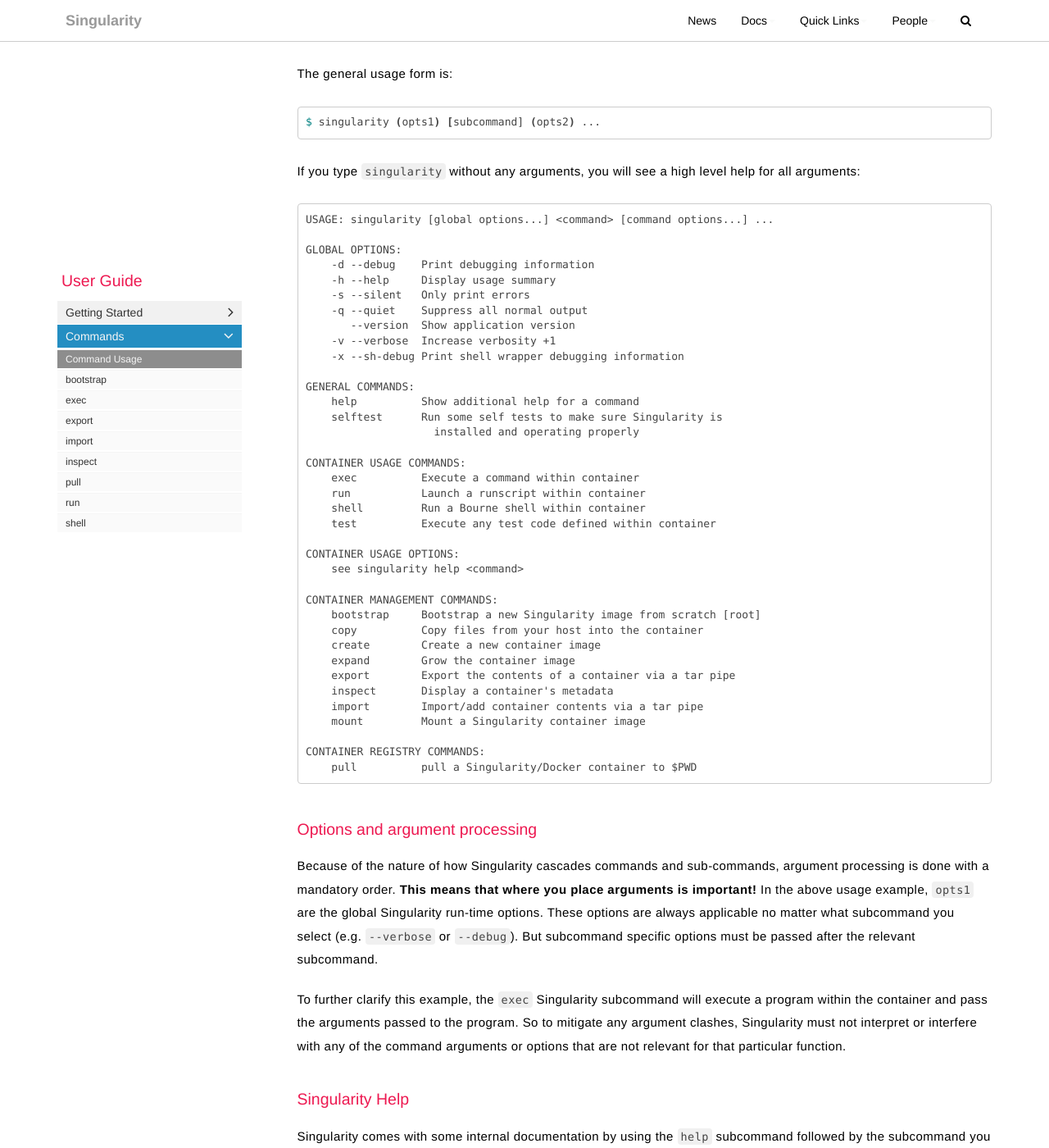
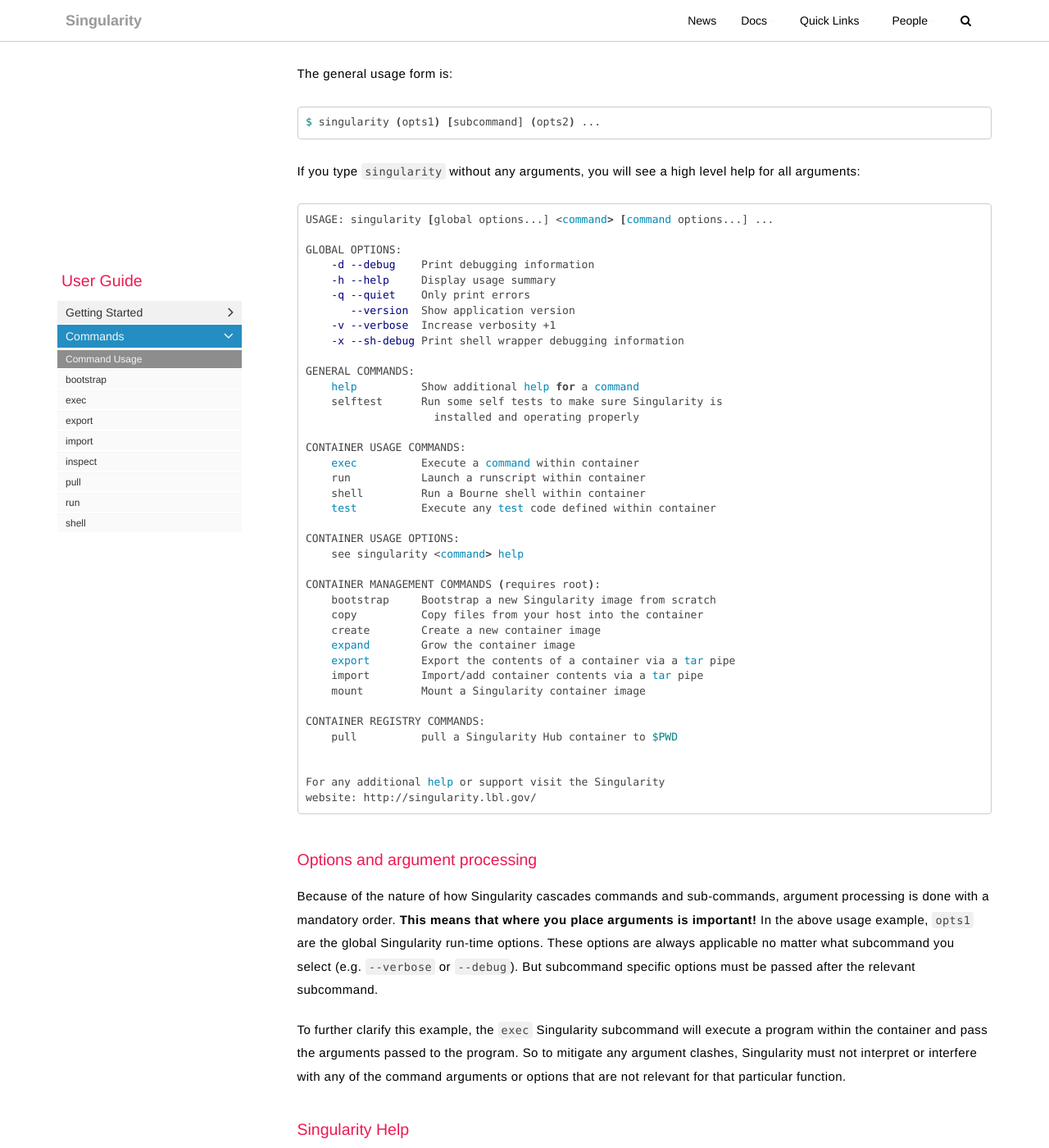
Before and after one commit to singularityware/singularityware.github.io, a Jekyll site: the page built from pages/docs/user-docs/docs-usage.md, in a window 1280 px wide and 1400 px high, scrolled down 467 px. Shown: the whole window at 82% size. Built offline with Jekyll 4.4.1, drawn with Linux system fonts in a browser that asks for light colours; nearby versions of some CDN libraries; comment, search, counter and statistics services are not loaded; some of the changed text lies outside the part shown.

Commit message:
reverted docs-usage to old version

````diff
--- a/pages/docs/user-docs/docs-usage.md
+++ b/pages/docs/user-docs/docs-usage.md
@@ -17,14 +17,13 @@
 If you type `singularity` without any arguments, you will see a high level help for all arguments:
 
 
-```
+```bash
 USAGE: singularity [global options...] <command> [command options...] ...
 
 GLOBAL OPTIONS:
     -d --debug    Print debugging information
     -h --help     Display usage summary
-    -s --silent   Only print errors
-    -q --quiet    Suppress all normal output
+    -q --quiet    Only print errors
        --version  Show application version
     -v --verbose  Increase verbosity +1
     -x --sh-debug Print shell wrapper debugging information
@@ -41,20 +40,23 @@
     test          Execute any test code defined within container
 
 CONTAINER USAGE OPTIONS:
-    see singularity help <command>
+    see singularity <command> help
 
-CONTAINER MANAGEMENT COMMANDS:
-    bootstrap     Bootstrap a new Singularity image from scratch [root]
+CONTAINER MANAGEMENT COMMANDS (requires root):
+    bootstrap     Bootstrap a new Singularity image from scratch
     copy          Copy files from your host into the container
     create        Create a new container image
     expand        Grow the container image
     export        Export the contents of a container via a tar pipe
-    inspect       Display a container's metadata
     import        Import/add container contents via a tar pipe
     mount         Mount a Singularity container image
 
 CONTAINER REGISTRY COMMANDS:
-    pull          pull a Singularity/Docker container to $PWD
+    pull          pull a Singularity Hub container to $PWD
+
+
+For any additional help or support visit the Singularity
+website: http://singularity.lbl.gov/
 ```
 
 ### Options and argument processing
@@ -66,7 +68,7 @@
 ### Singularity Help
 Singularity comes with some internal documentation by using the `help` subcommand followed by the subcommand you want more information about. For example:
 
-```
+```bash
 $ singularity help create
 CREATE OPTIONS:
     -s/--size   Specify a size for an operation in MiB, i.e. 1024*1024B
````
